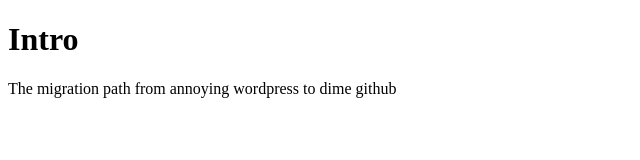
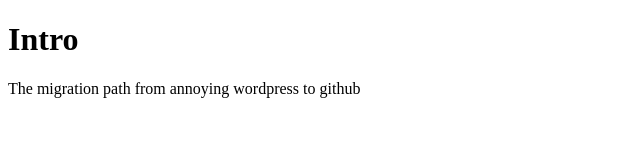
Before and after one commit to getvpro/getvpro.github.io, a plain HTML site: page index.html in a window 1280 px wide. Shown: the full height of the page, 0-640 px from the left. Drawn offline with Linux system fonts and the light colour scheme.

Commit message:
Update index.html

```diff
--- a/index.html
+++ b/index.html
@@ -2,6 +2,6 @@
 <html>
 <body>
 <h1>Intro</h1>
-<p>The migration path from annoying wordpress to dime github</p>
+<p>The migration path from annoying wordpress to github</p>
 </body>
 </html>
```
